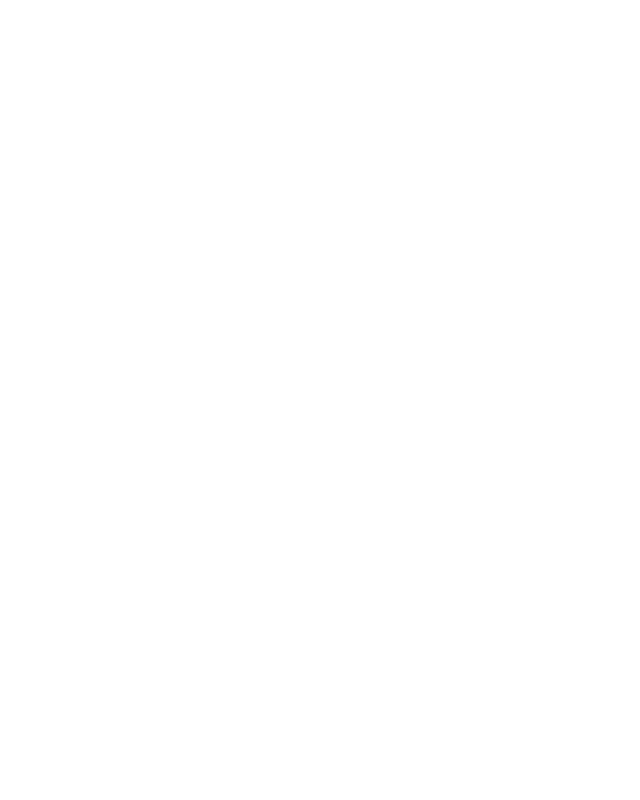
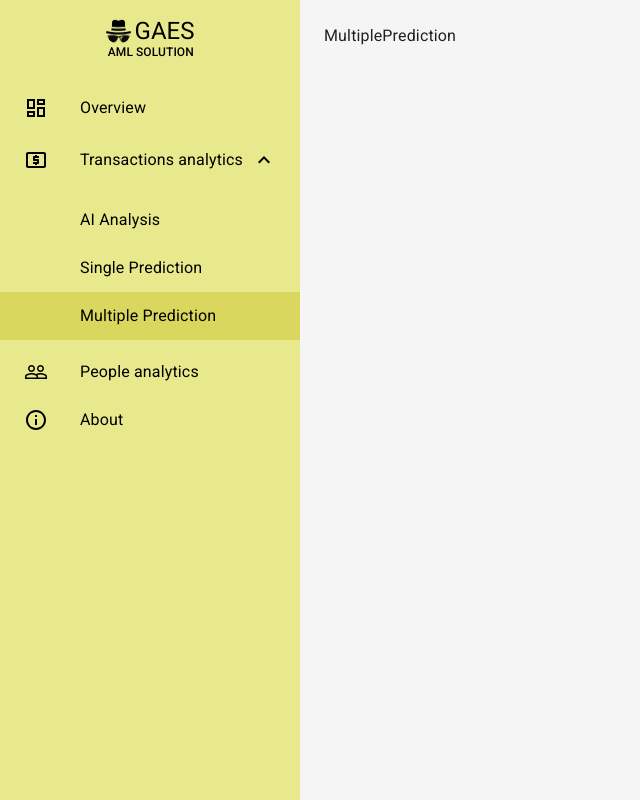
Before and after one commit to ghifari226/fe-gaes-aml-solution, a React (Create React App) app: page /transactions-analytics/multiple-prediction in a window 1280 px wide. Before the commit this address had no page. Shown: the whole page, without its empty margins (0-640 px from the left). Built offline with nearby package versions, Linux system fonts and the light colour scheme.

Commit message:
update routes

```diff
--- /dev/null
+++ b/src/pages/transactionsAnalytics/aiAnalysis.jsx
@@ -0,0 +1,9 @@
+import React from 'react';
+
+const AiAnalysis = () => {
+  return (
+    <div>AiAnalysis</div>
+  );
+};
+
+export default AiAnalysis;
--- /dev/null
+++ b/src/pages/transactionsAnalytics/multiplePrediction.jsx
@@ -0,0 +1,9 @@
+import React from 'react';
+
+const MultiplePrediction = () => {
+  return (
+    <div>MultiplePrediction</div>
+  );
+};
+
+export default MultiplePrediction;
--- /dev/null
+++ b/src/pages/transactionsAnalytics/singlePrediction.jsx
@@ -0,0 +1,9 @@
+import React from 'react';
+
+const SinglePrediction = () => {
+  return (
+    <div>SinglePrediction</div>
+  );
+};
+
+export default SinglePrediction;
--- /dev/null
+++ b/src/pages/transactionsAnalytics/transactionsAnalyticsLayout.jsx
@@ -0,0 +1,9 @@
+import { Outlet } from "react-router-dom";
+
+const TransactionsAnalyticsLayout = () => {
+  return (
+    <><Outlet /></>
+  );
+};
+
+export default TransactionsAnalyticsLayout;
--- a/src/routes/appRoutes.tsx
+++ b/src/routes/appRoutes.tsx
@@ -3,7 +3,11 @@ import HomePage from "../pages/home/HomePage";
 import { RouteType } from "./config";
 import DefaultPage from "../pages/dashboard/DefaultPage";
 import OverviewIndex from "../pages/overview/overviewIndex";
+import TransactionsAnalyticsLayout from "../pages/transactionsAnalytics/transactionsAnalyticsLayout";
 import TransactionsAnalyticsIndex from "../pages/transactionsAnalytics/transactionsAnalyticsIndex";
+import AiAnalysis from "../pages/transactionsAnalytics/aiAnalysis";
+import SinglePrediction from "../pages/transactionsAnalytics/singlePrediction";
+import MultiplePrediction from "../pages/transactionsAnalytics/multiplePrediction";
 import PeopleAnalyticsIndex from "../pages/peopleAnalytics/peopleAnalyticsIndex";
 import AboutIndex from "../pages/about/aboutIndex";
 import DashboardIndex from "../pages/dashboard/DashboardIndex";
@@ -36,12 +40,43 @@ const appRoutes: RouteType[] = [
   },
   {
     path: "/transactions-analytics",
-    element: <TransactionsAnalyticsIndex />,
+    element: <TransactionsAnalyticsLayout />,
     state: "transactions-analytics",
     sidebarProps: {
       displayText: "Transactions analytics",
       icon: <LocalAtmIcon />,
     },
+    child: [
+      {
+        index: true,
+        element: <TransactionsAnalyticsIndex />,
+        state: "transactions-analytics.index"
+      },
+      {
+        path: "/transactions-analytics/ai-analysis",
+        element: <AiAnalysis />,
+        state: "transactions-analytics.ai-analysis",
+        sidebarProps: {
+          displayText: "AI Analysis"
+        },
+      },
+      {
+        path: "/transactions-analytics/single-prediction",
+        element: <SinglePrediction />,
+        state: "transactions-analytics.single-prediction",
+        sidebarProps: {
+          displayText: "Single Prediction"
+        }
+      },
+      {
+        path: "/transactions-analytics/multiple-prediction",
+        element: <MultiplePrediction />,
+        state: "transactions-analytics.multiple-prediction",
+        sidebarProps: {
+          displayText: "Multiple Prediction"
+        }
+      }
+    ]
   },
   {
     path: "/people-analytics",
```
